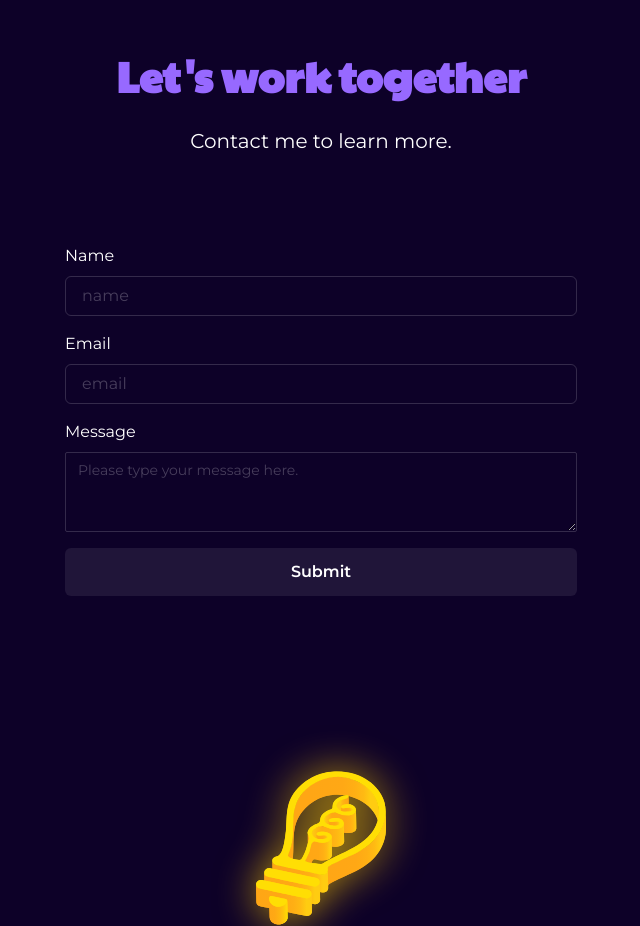
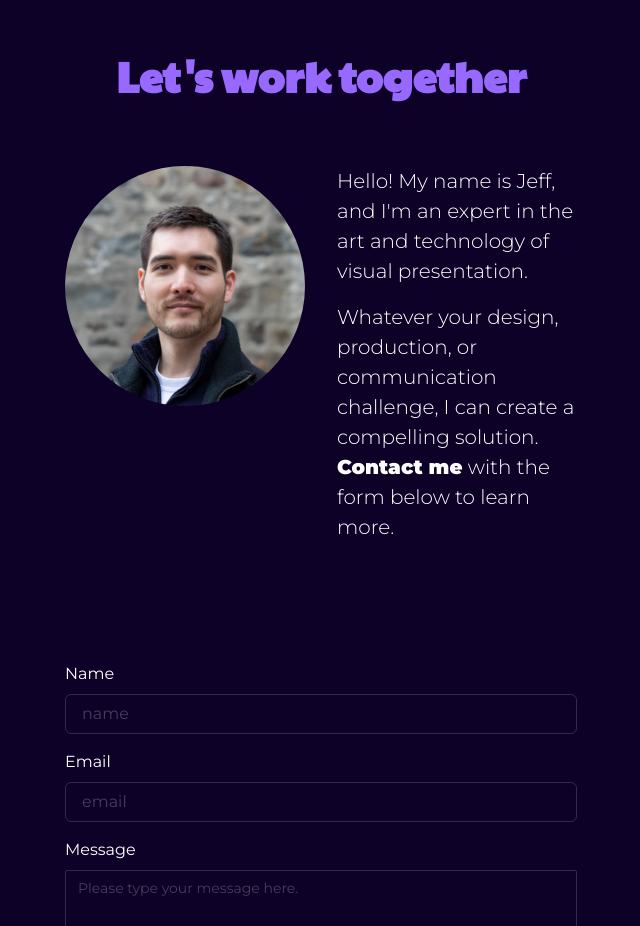
Before and after one commit to JeffMusgrave/designgenius-nextjs-2021, a Next.js app: page / in a window 1280 px wide. Shown: the part 6700-7626 px from the top of the page, without its empty margins (319-959 px from the left). Built offline with nearby package versions, Linux system fonts and the light colour scheme.

Commit message:
added contact profile text

```diff
--- a/components/Contact/Contact.js
+++ b/components/Contact/Contact.js
@@ -1,4 +1,4 @@
-import { Heading, VStack, Text, Image } from "@chakra-ui/react";
+import { Heading, VStack, Text, Image, Stack } from "@chakra-ui/react";
 import {
   FullSectionComponent,
   ContentConstrainer,
@@ -26,9 +26,30 @@ export default function ContactComponent(props) {
           >
             Let's work together
           </Heading>
-          <Text pb="5rem" fontSize="xl" textAlign="center">
-            Contact me to learn more.
-          </Text>
+          <Stack
+            direction={{ base: "column", md: "row" }}
+            spacing="2rem"
+            pt="2.5rem"
+            pb="7rem"
+          >
+            <Image
+              borderRadius="full"
+              w={{ base: "12rem", md: "15rem" }}
+              h={{ base: "12rem", md: "15rem" }}
+              src="/images/site/jeff-musgrave-1200.jpg"
+            />
+            <VStack spacing="1rem">
+              <Text fontSize="xl" fontWeight="300">
+                Hello! My name is Jeff, and I'm an expert in the art and
+                technology of visual presentation.
+              </Text>
+              <Text fontSize="xl" fontWeight="300">
+                Whatever your design, production, or communication challenge, I
+                can create a compelling solution. <strong>Contact me</strong>{" "}
+                with the form below to learn more.
+              </Text>
+            </VStack>
+          </Stack>
           <ContactForm />
         </VStack>
       </ContentConstrainer>
```
